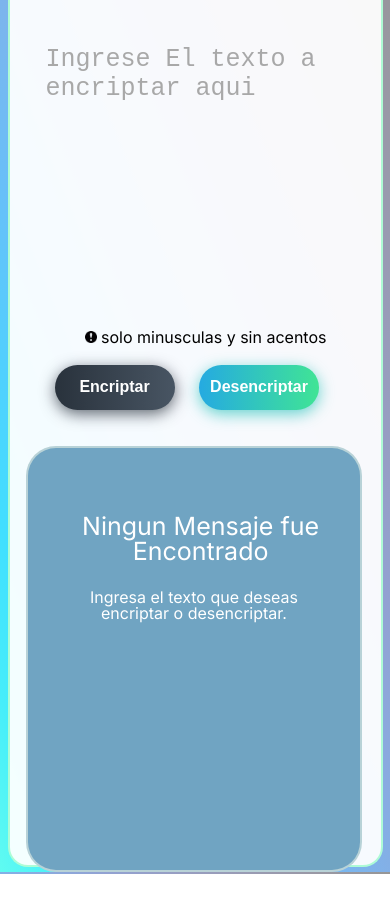
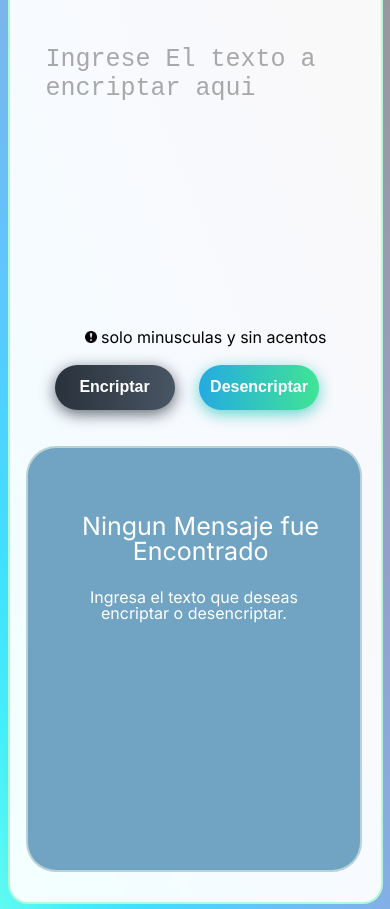
Before and after one commit to CarlosHdz19/Curso_Oracle, a plain HTML site: page index.html in a window 390 px wide. Shown: the part 85-994 px from the top of the page. Before the commit the page ends 959 px from the top, so only its background shows below. Drawn offline with Linux system fonts and the light colour scheme; some packages are replaced by stand-ins of ours; a script that the page names is missing.

Commit message:
Upload Files

```diff
--- a/css/styles.css
+++ b/css/styles.css
@@ -466,8 +466,7 @@ body {
 @media screen and (max-width: 536px) {
   .mainContainer {
     width: 95%; /*esto es el ancho*/
-    height: 933px;
-  }
+    height: 950px;  }
 
   .contentRight {
     margin-top: 115%;
@@ -565,6 +564,9 @@ body {
 }
 
 @media screen and (max-width: 424px) {
+  .mainContainer {
+  height: 970px;  }
+
   .nombre-page {
     margin-left: 20%;
   }
```
